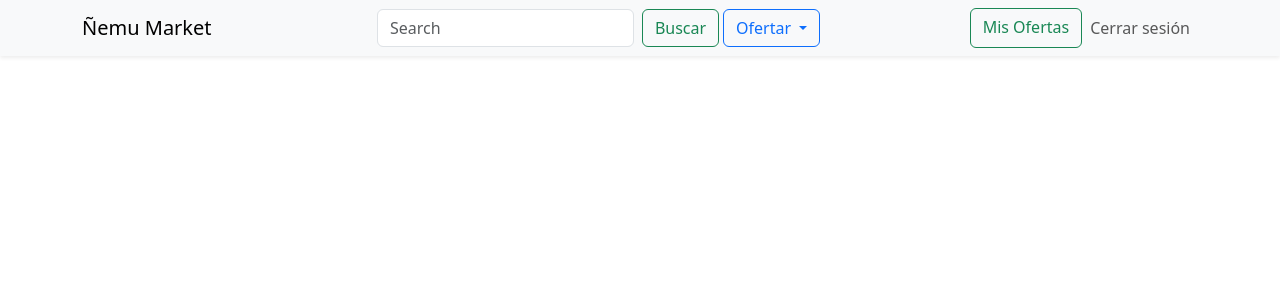
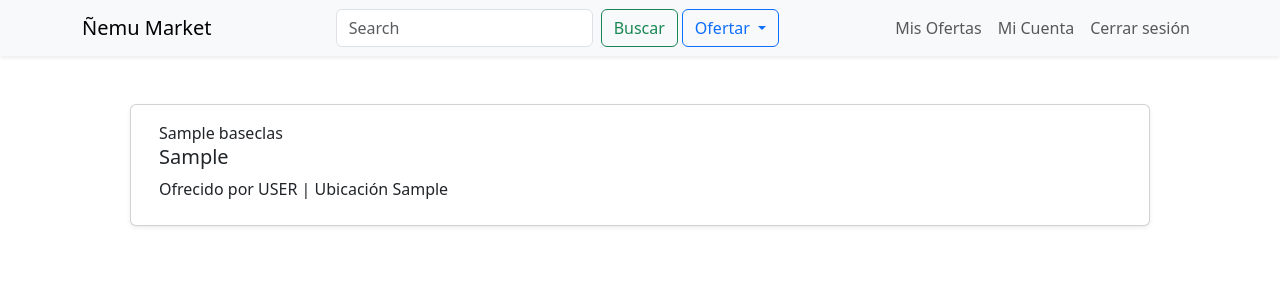
Before and after one commit to Seph1986/202306_nemu_market, a Django app: page /electronica/lista/1/ in a window 1280 px wide. Shown: the top 300 px of the page. Run offline with Django 4.2, Linux system fonts and the light colour scheme; the first user in the database is signed in; tables that the repository leaves empty hold one stand-in row (Sample ...).

Commit message:
agregando lista de categorias

```diff
--- a/apps/core/templates/includes/navbar.html
+++ b/apps/core/templates/includes/navbar.html
@@ -25,7 +25,12 @@
     <!-- Enlaces de Registro e Inicio de Sesión a la derecha -->
     <div class="navbar-nav ml-auto">
       {% if user.is_authenticated %}
-      <a href="#" class="btn btn-outline-success btn-inline">Mis Ofertas</a>
+      <li class="nav-item">
+        <a href="#" class="nav-link">Mis Ofertas</a>
+      </li>
+      <li class="nav-item">
+        <a class="nav-link" aria-current="page" href="#">Mi Cuenta</a>
+      </li>
       <li class="nav-item">
         <a class="nav-link" aria-current="page" href="{% url 'logout' %}">Cerrar sesión</a>
       </li>
--- a/apps/electronics/templates/electronics/list.html
+++ b/apps/electronics/templates/electronics/list.html
@@ -3,5 +3,28 @@
 {% block title %} Lista Electrónicos {% endblock %}
 
 {% block content %}
-
+{% if electronics %}
+{% for electronic in electronics %}
+    <div class="row m-5">
+        <div class="col card shadow-sm">
+            <div class="card-body">
+                <div class="card-title">
+                    {{electronic.title}}
+                    <h5>{{electronic.price}}</h5>
+                    <footer>
+                        Ofrecido por <span>USER</span>
+                        | Ubicación {{electronic.location}}
+                    </footer>
+                </div>
+            </div>
+        </div>
+    </div>
+{% endfor %}
+{% else %}
+<div class="row mt-5">
+    <div class="col card shadow-sm text-center">
+        <h5 class="m-2">Ofertas no encontradas</h5>
+    </div>
+</div>
+{% endif %}
 {% endblock %}
--- a/apps/electronics/views.py
+++ b/apps/electronics/views.py
@@ -59,6 +59,11 @@
 
 def electronics_list(request, id):
 
-    print(id)
+    category_instane = ElectronicCategory.objects.get(id=id)
+    electronic_filter = Electronic.objects.filter(category=category_instane)
 
-    return render(request, 'electronics/list.html')
+    context = {
+        'electronics': electronic_filter
+    }
+
+    return render(request, 'electronics/list.html', context)
```
Also changed, not shown: apps/electronics/templates/electronics/electronic_form.html (+10 -10 lines), apps/core/models.py (line endings or trailing spaces).
